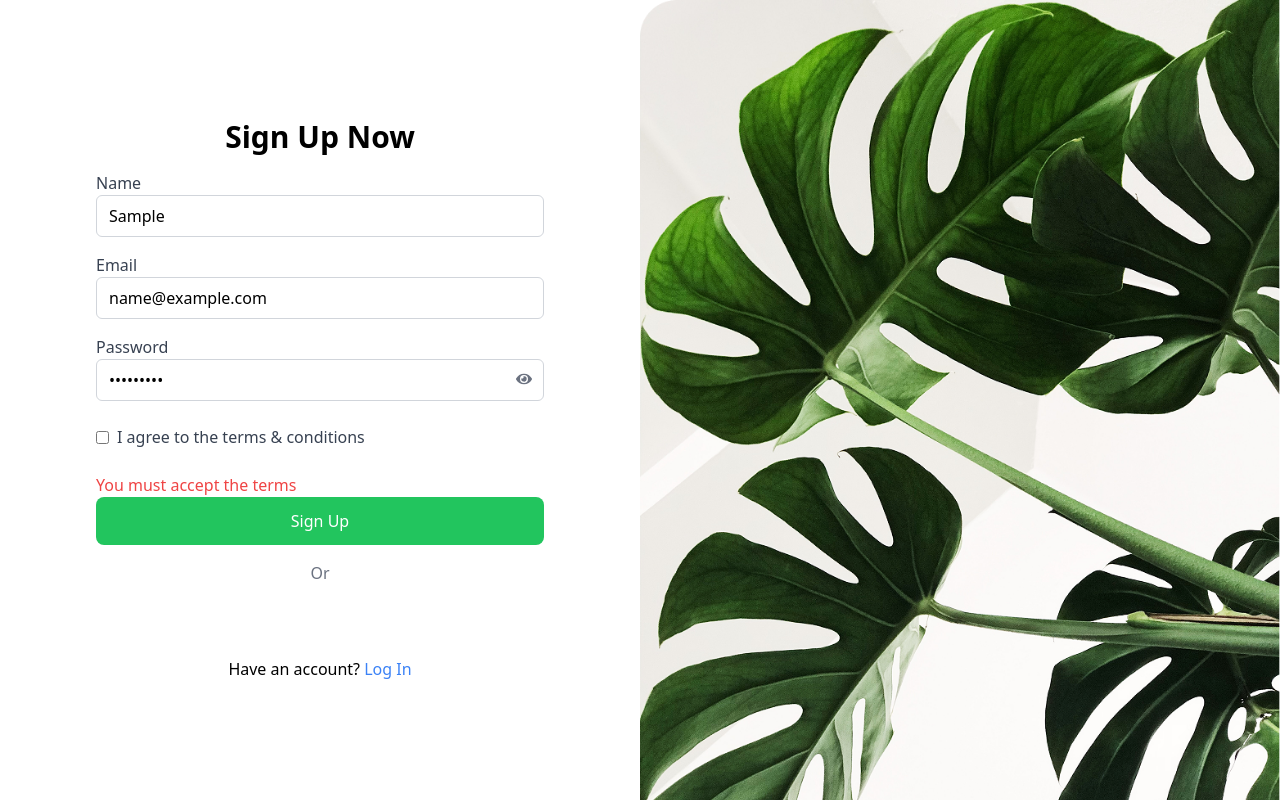
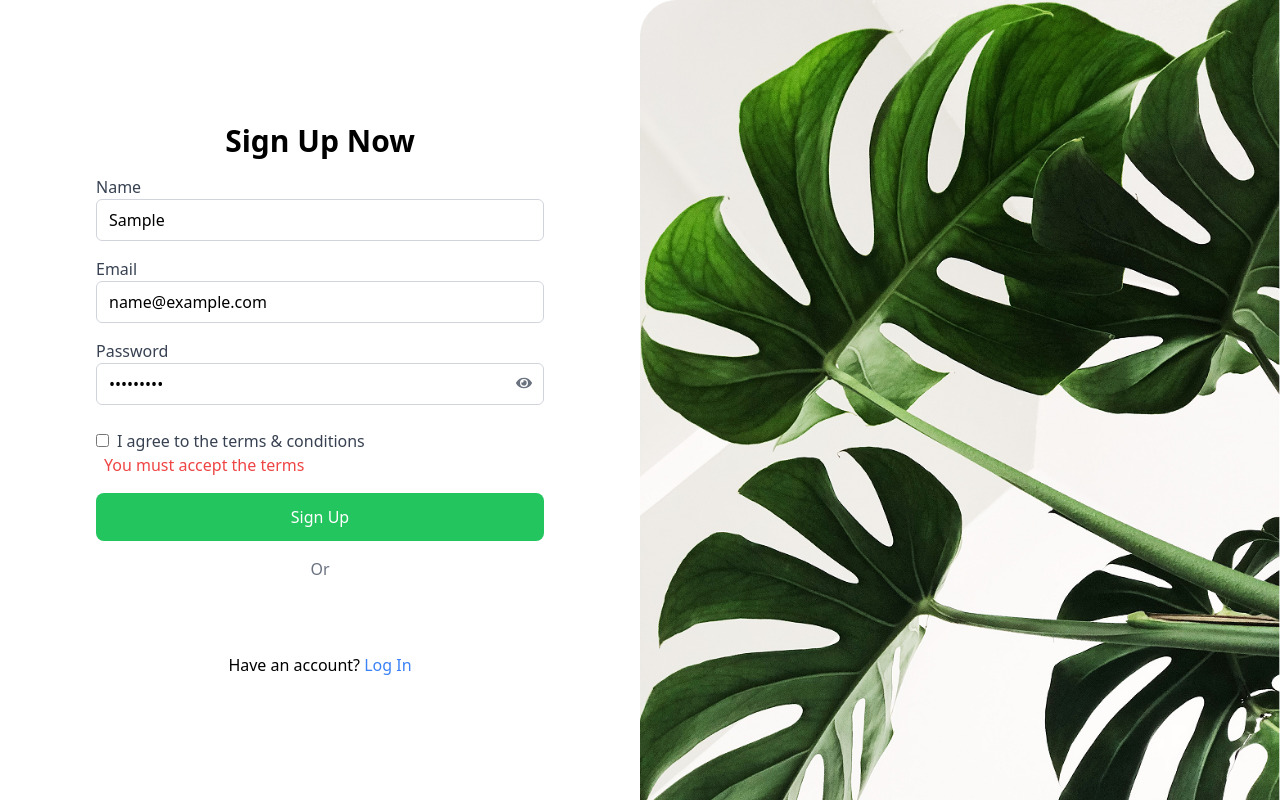
Before and after one commit to Dritk/ToDoList, a React (Vite) app: page /signup in a window 1280 px wide. Both pictures are taken after typing "Sample", "name@example.com", "Sample123" into the empty fields and a click on the button "Sign Up". Built offline with nearby package versions, Linux system fonts and the light colour scheme.

Commit message:
Form-components addition
Made reusable components for input fields

```diff
--- a/src/App.tsx
+++ b/src/App.tsx
@@ -1,4 +1,3 @@
-import TodoApp from "./components/TodoApp";
 import "./index.css";
 import Signup from "./login/Signup";
 
--- /dev/null
+++ b/src/components/common/CheckboxField.tsx
@@ -0,0 +1,32 @@
+import React from "react";
+
+interface CheckboxFieldProps {
+  id: string;
+  label: string;
+  register: any;
+  error?: string;
+}
+
+const CheckboxField: React.FC<CheckboxFieldProps> = ({
+  id,
+  label,
+  register,
+  error,
+}) => {
+  return (
+    <div>
+      <input
+        type="checkbox"
+        id={id}
+        {...register(id)}
+        className="accent-orange-400"
+      />
+      <label htmlFor={id} className="ml-2 text-gray-700">
+        {label}
+      </label>
+      {error && <p className="text-red-500 ml-2">{error}</p>}
+    </div>
+  );
+};
+
+export default CheckboxField;
--- /dev/null
+++ b/src/components/common/InputField.tsx
@@ -0,0 +1,36 @@
+import React from "react";
+
+interface InputFieldProps {
+  label: string;
+  id: string;
+  type?: string;
+  register: any;
+  error?: string;
+}
+
+const InputField: React.FC<InputFieldProps> = ({
+  label,
+  id,
+  type = "text",
+  register,
+  error,
+}) => {
+  return (
+    <div>
+      <label htmlFor={id} className="block text-gray-700">
+        {label}
+      </label>
+      <input
+        type={type}
+        id={id}
+        {...register(id)}
+        className="border border-gray-300 rounded-md w-full px-3 py-2 pr-10"
+        autoComplete="off"
+      />
+
+      {error && <p className="text-red-500">{error}</p>}
+    </div>
+  );
+};
+
+export default InputField;
--- a/src/login/FormComp2.tsx
+++ b/src/login/FormComp2.tsx
@@ -5,6 +5,8 @@ import { GoogleLogin } from "@react-oauth/google";
 import { useNavigate } from "react-router-dom";
 import getValidationSchema from "../components/validation/formValidation";
 import { FaEye, FaEyeSlash } from "react-icons/fa";
+import InputField from "../components/common/InputField";
+import CheckboxField from "../components/common/CheckboxField";
 
 interface FormProps {
   formType: "signUp" | "signIn";
@@ -45,72 +47,53 @@ const Form: React.FC<FormProps> = ({ formType, onSubmit }) => {
 
       {formType === "signUp" && (
         <div className="mb-4">
-          <label htmlFor="name" className="block text-gray-700">
-            Name
-          </label>
-          <input
-            type="text"
+          <InputField
+            label="Name"
             id="name"
-            {...register("name")}
-            className="border border-gray-300 rounded-md w-full px-3 py-2"
-            autoComplete="off"
+            register={register}
+            error={errors.name?.message}
           />
-          {errors.name && <p className="text-red-500">{errors.name.message}</p>}
         </div>
       )}
 
       <div className="mb-4">
-        <label htmlFor="email" className="block text-gray-700">
-          Email
-        </label>
-        <input
+        <InputField
+          label="Email"
+          id="email"
           type="email"
-          id="email"
-          {...register("email")}
-          className="border border-gray-300 rounded-md w-full px-3 py-2"
-          autoComplete="off"
+          register={register}
+          error={errors.email?.message}
         />
-        {errors.email && <p className="text-red-500">{errors.email.message}</p>}
       </div>
 
       <div className="mb-6 relative">
-        <label htmlFor="password" className="block text-gray-700">
-          Password
-        </label>
-        <input
+        <InputField
+          label="Password"
+          id="password"
           type={showPassword ? "text" : "password"}
-          id="password"
-          {...register("password")}
-          className="border border-gray-300 rounded-md w-full px-3 py-2 pr-10"
+          register={register}
+          error={errors.password?.message}
         />
+
         <button
           type="button"
           onClick={() => setShowPassword((prev) => !prev)}
-          className="absolute right-3 top-9 text-gray-500"
+          className="absolute right-3 top-9 text-gray-500 "
         >
           {showPassword ? <FaEyeSlash /> : <FaEye />}
         </button>
-        {errors.password && (
-          <p className="text-red-500">{errors.password.message}</p>
+      </div>
+
+      <div className="mb-4 flex items-center">
+        {formType === "signUp" && (
+          <CheckboxField
+            id="termsAccepted"
+            label="I agree to the terms & conditions"
+            register={register}
+            error={errors.termsAccepted?.message}
+          />
         )}
       </div>
-
-      {formType === "signUp" && (
-        <div className="mb-6 flex items-center">
-          <input
-            type="checkbox"
-            id="terms"
-            {...register("termsAccepted")}
-            className="accent-orange-400"
-          />
-          <label htmlFor="terms" className="ml-2 text-gray-700">
-            I agree to the terms & conditions
-          </label>
-        </div>
-      )}
-      {errors.termsAccepted && (
-        <p className="text-red-500">{errors.termsAccepted.message}</p>
-      )}
 
       <button
         type="submit"
```
